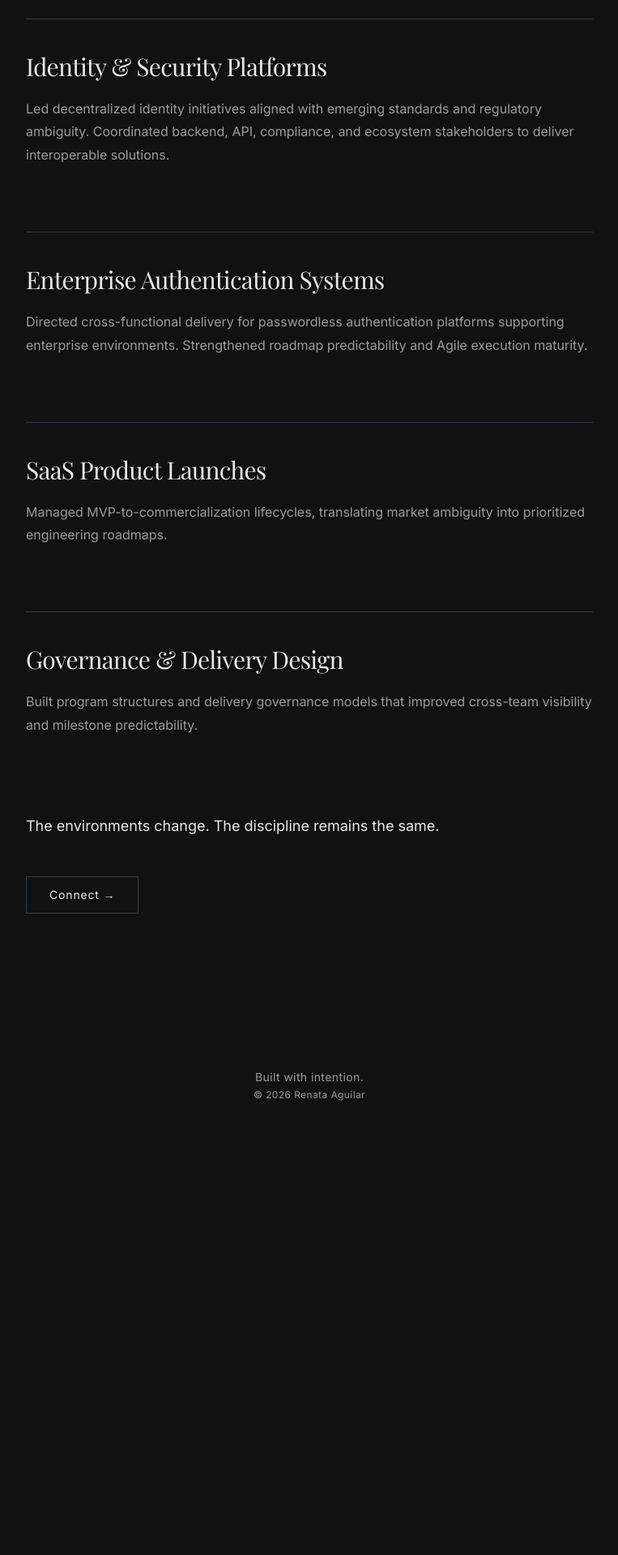
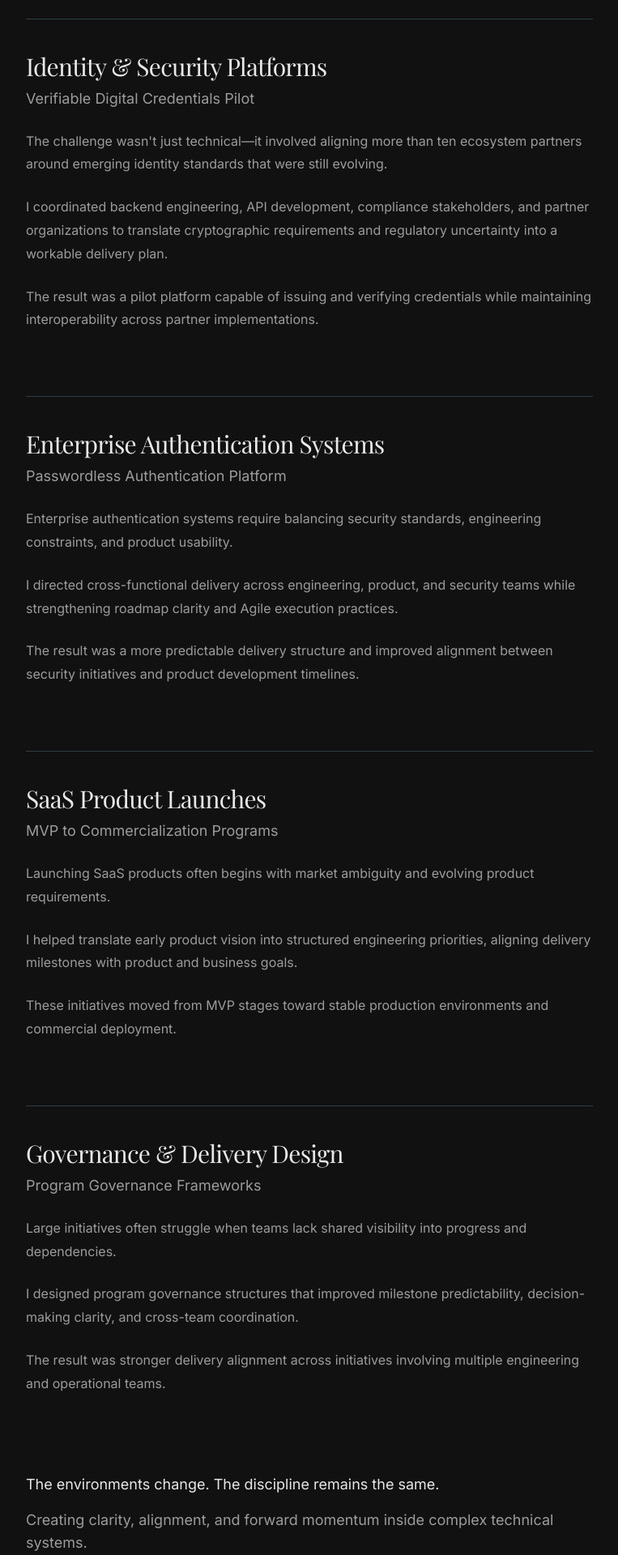
Before and after one commit to mello-renny007/primo-repo, a Next.js app: page /work in a window 1280 px wide. Shown: the part 440-2360 px from the top of the page at 81% size, without its empty margins (258-1021 px from the left). Before the commit the page ends 1864 px from the top, so only its background shows below. Built offline with nearby package versions, Linux system fonts and the light colour scheme; a web font is replaced by a local one.

Commit message:
Increase subtitle size on The Work page

```diff
--- a/src/app/work/page.tsx
+++ b/src/app/work/page.tsx
@@ -15,25 +15,6 @@ export const metadata: Metadata = {
   },
 };
 
-const sections = [
-  {
-    title: "Identity & Security Platforms",
-    text: "Led decentralized identity initiatives aligned with emerging standards and regulatory ambiguity. Coordinated backend, API, compliance, and ecosystem stakeholders to deliver interoperable solutions.",
-  },
-  {
-    title: "Enterprise Authentication Systems",
-    text: "Directed cross-functional delivery for passwordless authentication platforms supporting enterprise environments. Strengthened roadmap predictability and Agile execution maturity.",
-  },
-  {
-    title: "SaaS Product Launches",
-    text: "Managed MVP-to-commercialization lifecycles, translating market ambiguity into prioritized engineering roadmaps.",
-  },
-  {
-    title: "Governance & Delivery Design",
-    text: "Built program structures and delivery governance models that improved cross-team visibility and milestone predictability.",
-  },
-];
-
 export default function Work() {
   return (
     <div className="px-6 md:px-12">
@@ -47,22 +28,96 @@ export default function Work() {
           </p>
 
           <div className="space-y-20">
-            {sections.map((s, i) => (
-              <Reveal key={i}>
+            <Reveal>
               <article className="border-t border-rule pt-10">
-                  <h2 className="font-serif text-2xl md:text-3xl tracking-tight mb-5">
-                    {s.title}
+                <h2 className="font-serif text-2xl md:text-3xl tracking-tight mb-2">
+                  Identity &amp; Security Platforms
                 </h2>
-                  <p className="text-dim leading-[1.8]">{s.text}</p>
+                <p className="text-dim text-lg mb-6">Verifiable Digital Credentials Pilot</p>
+                <div className="space-y-6 text-dim leading-[1.8]">
+                  <p>
+                    The challenge wasn&apos;t just technical&mdash;it involved aligning more than ten ecosystem partners around emerging identity standards that were still evolving.
+                  </p>
+                  <p>
+                    I coordinated backend engineering, API development, compliance stakeholders, and partner organizations to translate cryptographic requirements and regulatory uncertainty into a workable delivery plan.
+                  </p>
+                  <p>
+                    The result was a pilot platform capable of issuing and verifying credentials while maintaining interoperability across partner implementations.
+                  </p>
+                </div>
               </article>
             </Reveal>
-            ))}
+
+            <Reveal>
+              <article className="border-t border-rule pt-10">
+                <h2 className="font-serif text-2xl md:text-3xl tracking-tight mb-2">
+                  Enterprise Authentication Systems
+                </h2>
+                <p className="text-dim text-lg mb-6">Passwordless Authentication Platform</p>
+                <div className="space-y-6 text-dim leading-[1.8]">
+                  <p>
+                    Enterprise authentication systems require balancing security standards, engineering constraints, and product usability.
+                  </p>
+                  <p>
+                    I directed cross-functional delivery across engineering, product, and security teams while strengthening roadmap clarity and Agile execution practices.
+                  </p>
+                  <p>
+                    The result was a more predictable delivery structure and improved alignment between security initiatives and product development timelines.
+                  </p>
+                </div>
+              </article>
+            </Reveal>
+
+            <Reveal>
+              <article className="border-t border-rule pt-10">
+                <h2 className="font-serif text-2xl md:text-3xl tracking-tight mb-2">
+                  SaaS Product Launches
+                </h2>
+                <p className="text-dim text-lg mb-6">MVP to Commercialization Programs</p>
+                <div className="space-y-6 text-dim leading-[1.8]">
+                  <p>
+                    Launching SaaS products often begins with market ambiguity and evolving product requirements.
+                  </p>
+                  <p>
+                    I helped translate early product vision into structured engineering priorities, aligning delivery milestones with product and business goals.
+                  </p>
+                  <p>
+                    These initiatives moved from MVP stages toward stable production environments and commercial deployment.
+                  </p>
+                </div>
+              </article>
+            </Reveal>
+
+            <Reveal>
+              <article className="border-t border-rule pt-10">
+                <h2 className="font-serif text-2xl md:text-3xl tracking-tight mb-2">
+                  Governance &amp; Delivery Design
+                </h2>
+                <p className="text-dim text-lg mb-6">Program Governance Frameworks</p>
+                <div className="space-y-6 text-dim leading-[1.8]">
+                  <p>
+                    Large initiatives often struggle when teams lack shared visibility into progress and dependencies.
+                  </p>
+                  <p>
+                    I designed program governance structures that improved milestone predictability, decision-making clarity, and cross-team coordination.
+                  </p>
+                  <p>
+                    The result was stronger delivery alignment across initiatives involving multiple engineering and operational teams.
+                  </p>
+                </div>
+              </article>
+            </Reveal>
           </div>
 
           <Reveal>
-            <p className="text-fg text-lg mt-24 mb-12">
+            <div className="mt-24 mb-12">
+              <p className="text-fg text-lg">
                 The environments change. The discipline remains the same.
               </p>
+              <p className="text-dim text-lg mt-4">
+                Creating clarity, alignment, and forward momentum inside complex technical systems.
+              </p>
+            </div>
           </Reveal>
 
           <Reveal>
```
Lines whose indentation alone changed are shown as unchanged.
